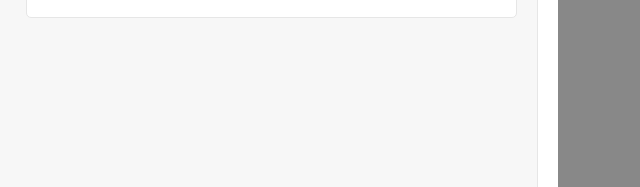
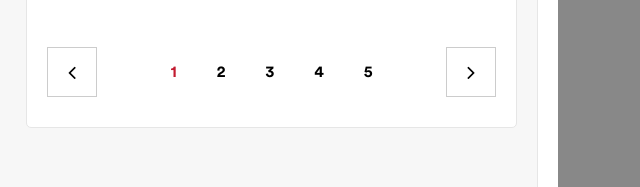
Before and after one commit to paulshvorak/skissors, a website: page index.html in a window 1280 px wide. Shown: the part 630-817 px from the top of the page, 0-640 px from the left. Drawn offline with Linux system fonts and the light colour scheme; files whose address does not match are found by name.

Commit message:
pagination

```diff
--- a/index.html
+++ b/index.html
@@ -46,6 +46,7 @@
 				</div>
 				<div class="listing__inner">
 					<div class="aside section-style">
+						<div class="aside__inner">
 							<div class="aside__item">
 								<div class="left">
 									<img class="pic" src="app/images/aside__item.jpg" alt="aside__pic">
@@ -97,6 +98,18 @@
 								</div>
 							</div>
 						</div>
+						<div class="pagination pagination--full">
+							<div class="pagination__left"></div>
+							<div class="pagination__inner">
+								<div class="item active">1</div>
+								<div class="item">2</div>
+								<div class="item">3</div>
+								<div class="item">4</div>
+								<div class="item">5</div>
+							</div>
+							<div class="pagination__right"></div>
+						</div>
+					</div>
 					<div class="inner section-style">
 
 						<!--
--- a/sources/scss/common.scss
+++ b/sources/scss/common.scss
@@ -450,6 +450,60 @@ textarea {
 	overflow: hidden;
 }
 
+// Pagintaion
+
+.pagination {
+	@include flexbox();
+	@include align-items(center);
+	&__left, &__right {
+		position: relative;
+		min-width: 50px;
+		width: 50px;
+		height: 50px;
+		border: 1px solid #ccc;
+		transition: .15s ease;
+		cursor: pointer;
+		&:after {
+			position: absolute;
+			top: 13px;
+			left: 20px;
+			font-size: 22px;
+			font-family: FontAwesome;
+		}
+		&:hover {
+			border-color: $primary;
+			color: $primary;
+		}
+	}
+	&__left {
+		&:after {
+			content: '\f104';
+		}
+	}
+	&__right {
+		&:after {
+			content: '\f105';
+		}
+	}
+	&__inner {
+		@include flexbox();
+		padding: 0 12px;
+		.item {
+			margin: 0 20px;
+			font-size: 16px;
+			font-weight: bold;
+			transition: .15s ease;
+			cursor: pointer;
+			&:hover, &.active {
+				color: $primary;
+			}
+		}
+	}
+	&--full {
+		@include justify-content(space-between);
+	}
+}
+
 // Switch
 
 .switch {
--- a/sources/scss/content.scss
+++ b/sources/scss/content.scss
@@ -201,6 +201,9 @@
 						display: none;
 					}
 				}
+			}
+			.pagination {
+				padding: 30px 20px;
 			}
 		}
 		.inner {
```
Also changed, not shown: app/css/bundle.min.css. Lines whose indentation alone changed are shown as unchanged.
